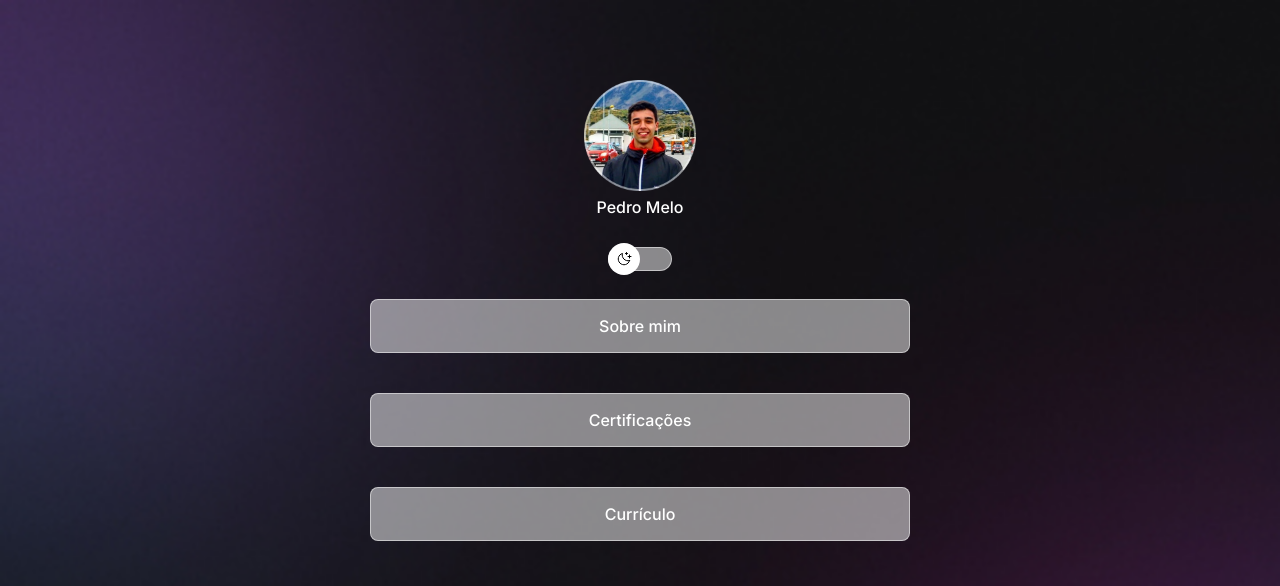
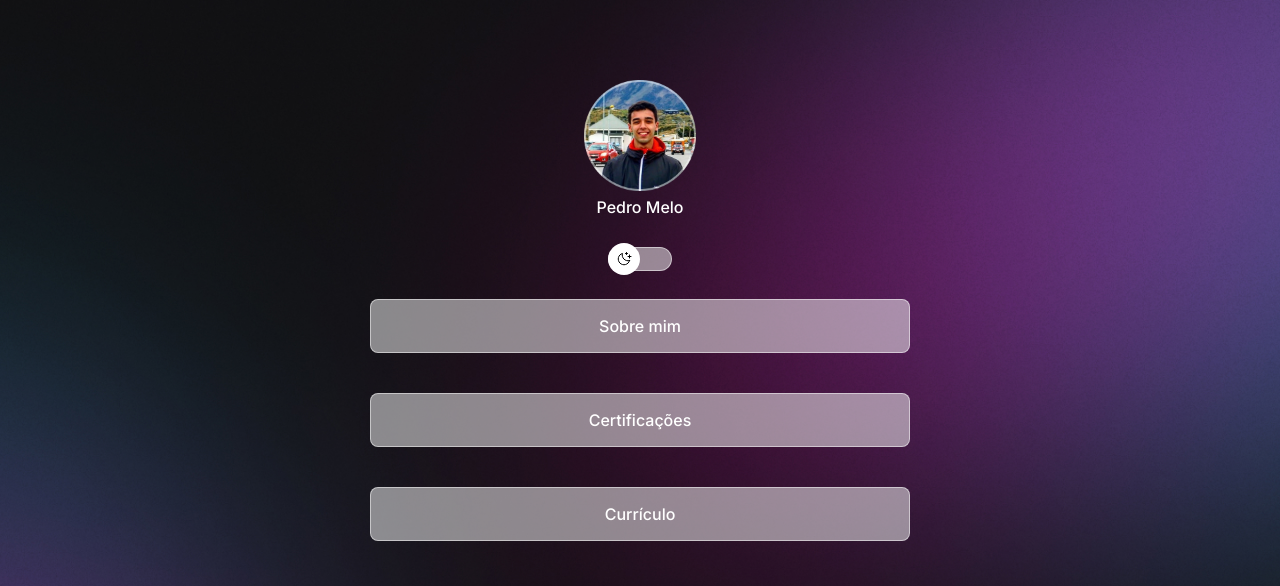
Before and after one commit to Pedromeloo12/projeto, a plain HTML site: page index.html in a window 1280 px wide. Shown: the top 586 px of the page. Drawn offline with nearby package versions, Linux system fonts and the light colour scheme.

Commit message:
change bakground bases on media queries

```diff
--- a/style.css
+++ b/style.css
@@ -29,6 +29,7 @@ body{
     background-repeat: no-repeat;
     background-position: center top;
     background-size: cover;
+    height: 100vh;
 }
 
 body * {
@@ -170,3 +171,15 @@ footer{
     text-align: center;
     padding: 12px 0;
 }
+
+/* MIDIA QUIRIES */
+
+@media (min-width: 700px) {
+    :root {
+        --bg-url: url(./src/bg-desktop.jpg)
+    }
+
+    .ligth {
+        --bg-url: url(./src/bg-desktop-light.jpg)
+    }
+}
```
